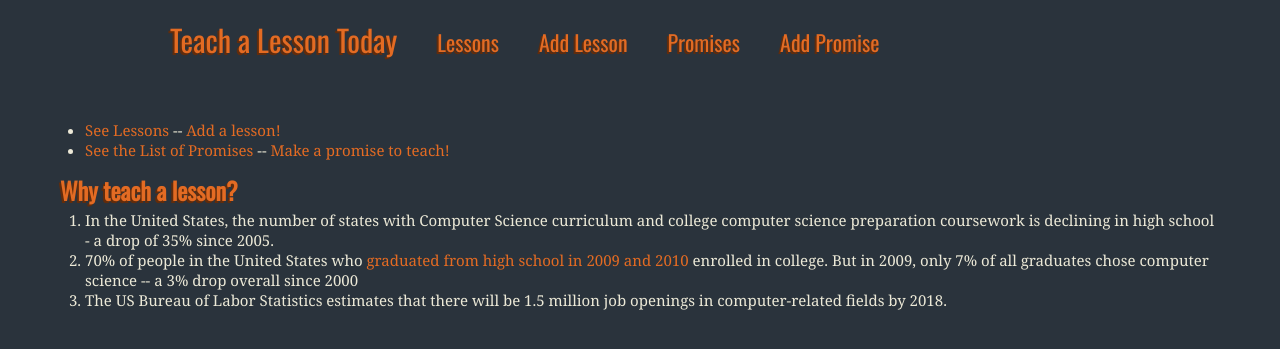
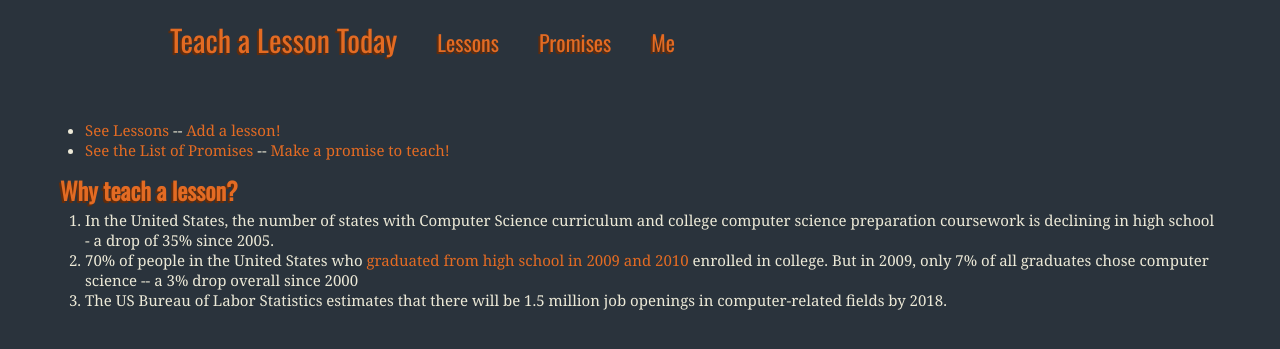
Before and after one commit to selenamarie/teach-today, a Django app: template teach/templates/index.html in a window 1280 px wide. Shown: the top 349 px of the page. Run offline with Django 3.2, Linux system fonts and the light colour scheme; the template is opened without the code that fills it, so the values that code supplies are empty; some libraries are stand-ins or nearby versions.

Commit message:
Add me to nav menu

```diff
--- a/teach/templates/base.html
+++ b/teach/templates/base.html
@@ -36,9 +36,10 @@ This template is a completely 100% generic HTML5 template.
                     <a class="brand" href="/">Teach a Lesson Today</a>
                        <ul class="nav">
                             <li><a href="{% url lessons.views.index %}" class="">Lessons</a></li>
-							<li><a href="{% url lessons.views.lesson_add%}">Add Lesson</a></li>
+                            <!-- <li><a href="{% url lessons.views.lesson_add%}">Add Lesson</a></li> -->
                             <li><a href="{% url lessons.views.promises %}">Promises</a></li>
-							<li><a href="{% url lessons.views.promise_add %}">Add Promise</a></li>
+                            <!-- <li><a href="{% url lessons.views.promise_add %}">Add Promise</a></li> -->
+                            <li><a href="{% url teach.views.profile %}">Me</a></li>
                         </ul>
                     </div>
                 </div>
```
Also changed, not shown: README.md. Lines whose indentation alone changed are shown as unchanged.
